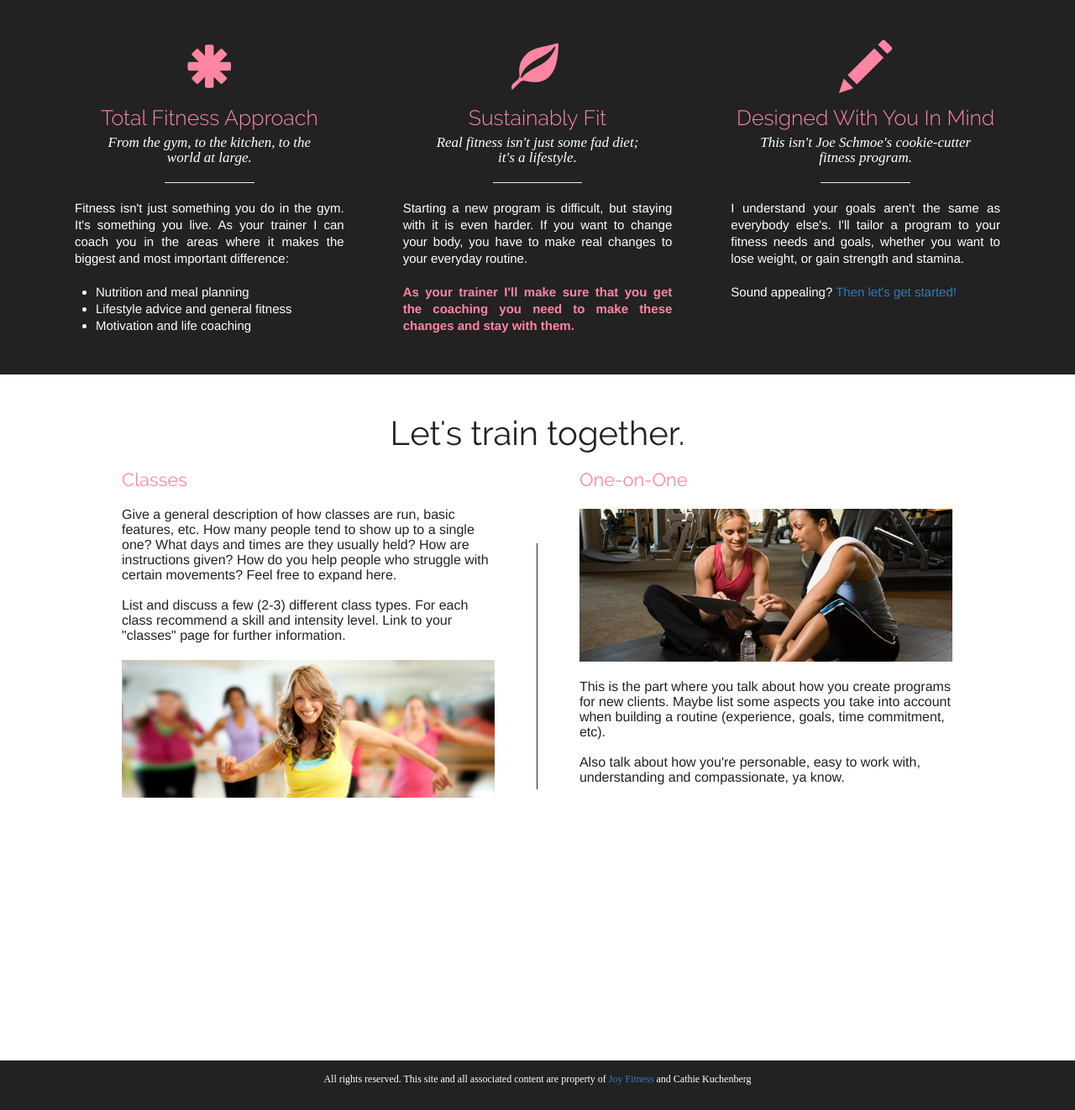
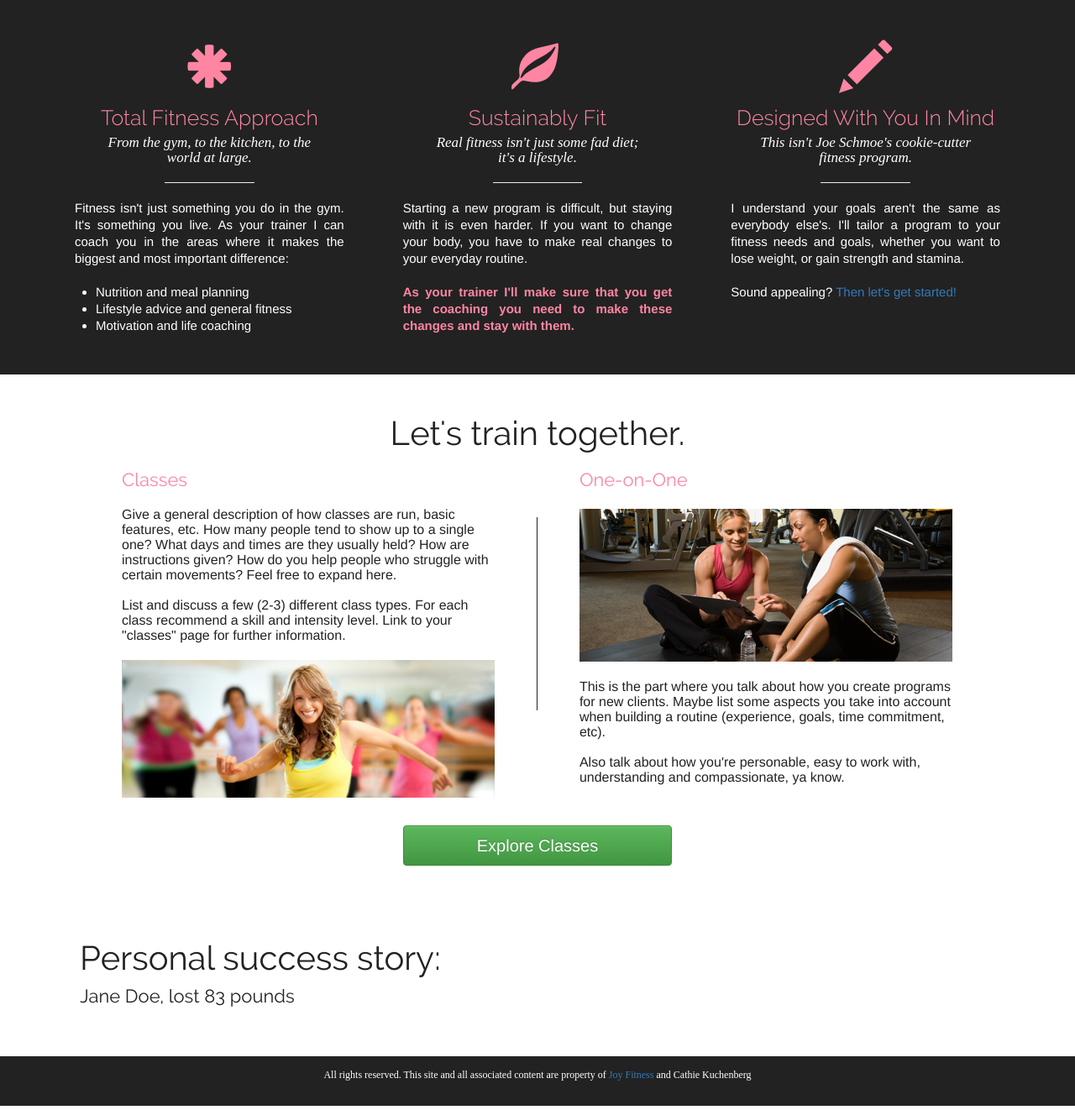
Before and after one commit to mkuchen/djaleo, a Django app: page /cath/ in a window 1280 px wide. Shown: the part 753-2075 px from the top of the page at 84% size. Run offline with Django 3.2, Linux system fonts and the light colour scheme; some libraries are stand-ins or nearby versions.

Commit message:
basic idea for bottom-most portion of home page

```diff
--- a/djaleo/static/css/info/cathie_home.css
+++ b/djaleo/static/css/info/cathie_home.css
@@ -79,7 +79,6 @@ div.slideshow-container div.container div.slideshow-header-inner a {
 	margin-right: 12px;
 	display: block;
 	float: right;
-	width: 285px;
 }
 
 div.slideshow-container div.container div.slideshow-header-inner a span {
@@ -339,7 +338,6 @@ div.about-col p strong {
 
 /* about-2 section */
 div.about-2 {
-	height: 800px;
 	width: 100%;
 	background: #fff;
 	color: #222;
@@ -351,8 +349,8 @@ div.about-2 div.about-2-inner {
 }
 
 div.about-2 div.about-2-inner div.divider {
-	height: 293px;
-	margin: 101px 0;
+	height: 230px;
+	margin: 70px 0;
 	width: 1px;
 	background-color: #222;
 }
@@ -374,7 +372,6 @@ div.about-2 div.about-2-inner div.about-top h1 {
 }
 
 div.about-2 div.about-2-inner div.about-2-col {
-	height: 400px;
 	width: 49.9%;
 	padding: 10px 50px;
 }
@@ -397,8 +394,55 @@ div.about-2-col p {
 div.about-2-col img {
 	margin-top: 20px;
 }
+
+div.about-2 div.about-2-inner div.about-bottom {
+	width: 100%;
+}
+
+div.about-2 div.about-2-inner div.about-bottom a {
+	display: block;
+	float: center;
+	margin-left: auto;
+	margin-right: auto;
+	font-family: 'Helvetica',Arial,"sans-serif";
+	font-size: 20px;
+	line-height: 34px;
+	width: 320px;
+	margin-top: 20px;
+}
 /* end */
 
+/* testimonial section */
+div.testimonial {
+	width: 100%;
+}
+
+div.testimonial div.testimonial-inner {
+	min-width: 1170px;
+	padding: 40px;
+	color: #222;
+}
+
+div.testimonial div.testimonial-inner div.testimonial-top {
+	width: 100%;
+}
+
+div.testimonial div.testimonial-inner div.testimonial-top h1 {
+	font-family: RalewayRegular,'Helvetica',Arial,"sans-serif";
+	font-size: 40px;
+	line-height: 60px;
+}
+
+div.testimonial div.testimonial-inner div.testimonial-top h3 {
+	font-family: RalewayRegular,'Helvetica',Arial,"sans-serif";
+	font-size: 22px;
+	line-height: 30px;
+}
+
+div.testimonial div.testimonial-inner div.testimonial-middle {
+	width: 100%;
+}
+/* end */
 
 /* cath-footer section */
 div.cath-footer {
--- a/templates/info/cathie_home.html
+++ b/templates/info/cathie_home.html
@@ -15,7 +15,7 @@
 						<h1> &ldquo;Let's get fit together.&rdquo; </h1>
 						<p> Changing your body one step at a time with carefully crafted programs that <span>accomplish your goals</span>.</p>
 					</div>
-					<a href="#" rel="button" class="btn btn-lg col-xs-12 col-sm-5 col-md-4">Schedule your free consultation <span class="glyphicon glyphicon-flag"></span></a>
+					<a href="#" rel="button" class="btn btn-lg">Schedule your free consultation <span class="glyphicon glyphicon-flag"></span></a>
 				</div>
 				<div class="logos-block">
 
@@ -169,10 +169,24 @@
 					<p>
 						Also talk about how you're personable, easy to work with, understanding and compassionate, ya know.
 					</p>
+				</div>
+
+				<div class="about-bottom">
+					<a href="#" class="btn btn-success"> Explore Classes </a>
+				</div>
+
+			</div>
+		</div>
+
+		<div class="testimonial">
+			<div class="testimonial-inner container">
+				<div class="testimonial-top">
+					<h1> Personal success story: </h1>
+					<h3> Jane Doe, lost 83 pounds </h3>
+				</div>
+				<div class="testimonial-middle">
 
 				</div>
-
-
 			</div>
 		</div>
 
```
